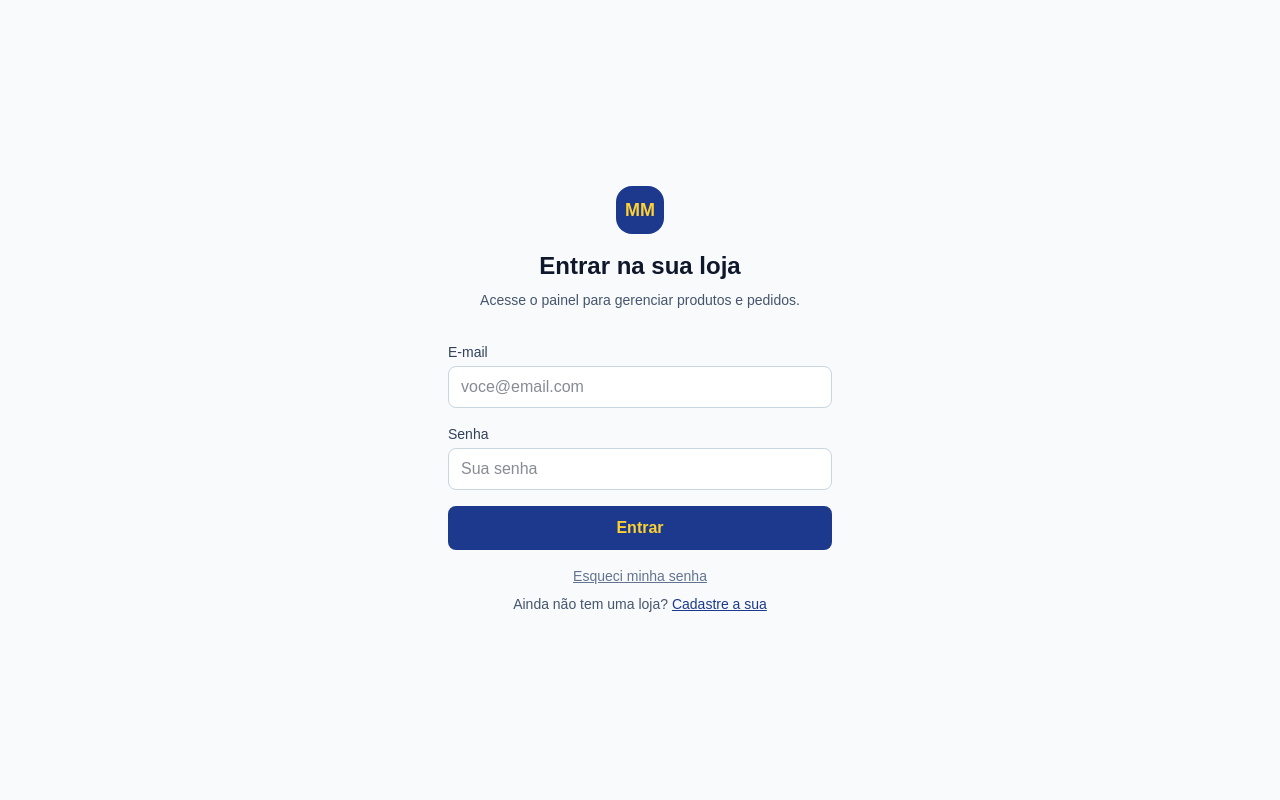
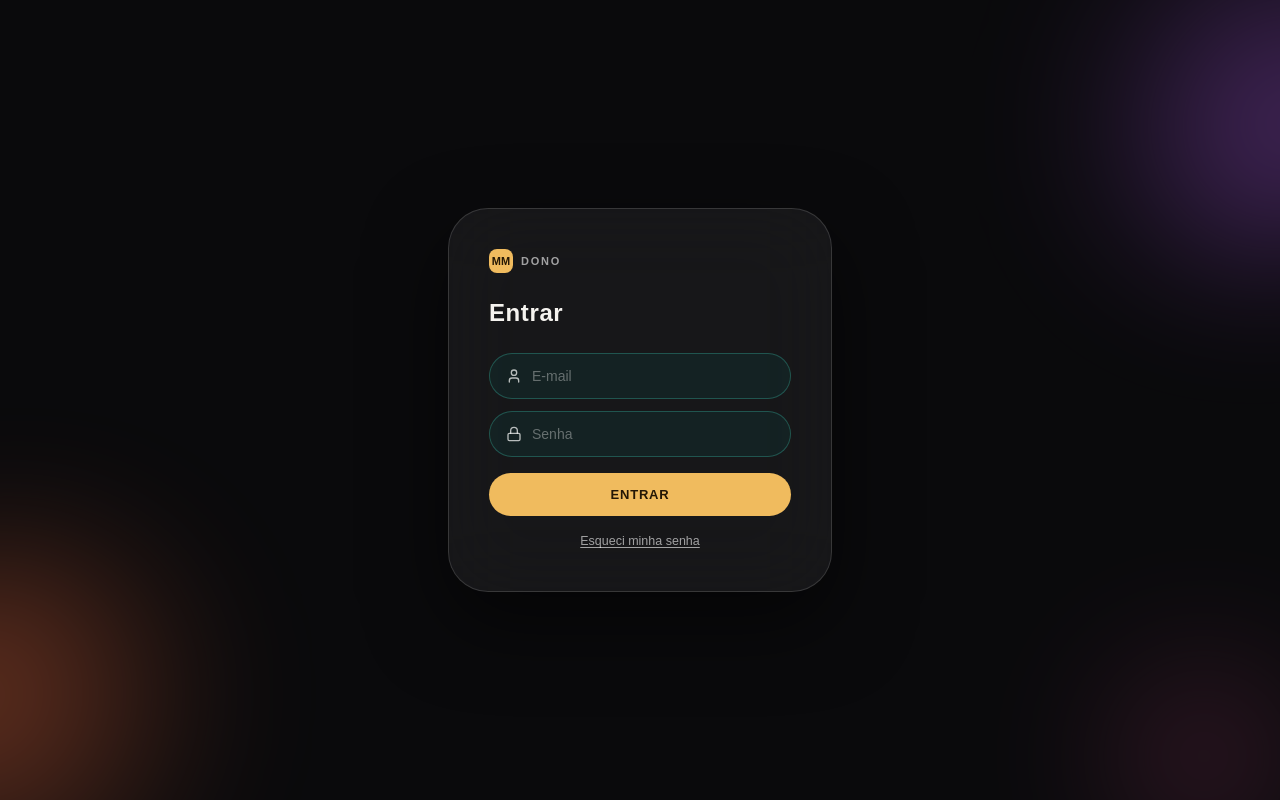
Before and after one commit to comercialcalazanshp-alt/meu-mercado, a Next.js app: page /entrar in a window 1280 px wide. Built offline with nearby package versions, Linux system fonts and the light colour scheme.

Commit message:
Reformula visual da tela de login do dono (vidro escuro + ondas), remove cadastro público
Login agora é exclusivo do dono da loja: tira o link de "cadastrar loja
nova" da tela pública. Lógica de autenticação (Supabase) não muda, só a
aparência.

```diff
--- a/src/app/entrar/page.tsx
+++ b/src/app/entrar/page.tsx
@@ -3,6 +3,7 @@
 import { useState, type FormEvent } from "react";
 import { useRouter } from "next/navigation";
 import { getSupabase } from "@/lib/supabase";
+import { User, Lock } from "lucide-react";
 
 export default function Entrar() {
   const router = useRouter();
@@ -36,69 +37,73 @@ export default function Entrar() {
   }
 
   return (
-    <div className="flex flex-1 flex-col items-center justify-center bg-slate-50 px-6 py-16 dark:bg-slate-950">
-      <div className="w-full max-w-sm">
-        <div className="mb-8 flex flex-col items-center text-center">
-          <div className="flex h-12 w-12 items-center justify-center rounded-2xl bg-blue-900 text-lg font-bold text-amber-300 dark:bg-blue-800">
+    <div className="relative flex min-h-screen flex-1 items-center justify-center overflow-hidden bg-[#0A0A0C] px-6 py-16">
+      <div
+        aria-hidden
+        className="pointer-events-none absolute -bottom-40 -left-44 h-[420px] w-[420px] rounded-full opacity-50 blur-[70px]"
+        style={{ background: "radial-gradient(circle at 35% 35%, #E8683B, transparent 65%)" }}
+      />
+      <div
+        aria-hidden
+        className="pointer-events-none absolute -right-40 -top-32 h-[400px] w-[400px] rounded-full opacity-50 blur-[70px]"
+        style={{ background: "radial-gradient(circle at 65% 65%, #9B4FD1, transparent 65%)" }}
+      />
+      <div
+        aria-hidden
+        className="pointer-events-none absolute -bottom-24 -right-16 h-[280px] w-[280px] rounded-full opacity-30 blur-[70px]"
+        style={{ background: "radial-gradient(circle, #D14F8C, transparent 65%)" }}
+      />
+
+      <div className="relative w-full max-w-sm rounded-[40px] border border-white/[0.14] bg-white/[0.055] p-8 shadow-[0_30px_80px_rgba(0,0,0,0.55)] backdrop-blur-2xl sm:p-10">
+        <div className="mb-6 flex items-center gap-2">
+          <span className="flex h-6 w-6 items-center justify-center rounded-lg bg-[#F0BB5E] text-[11px] font-extrabold text-[#241705]">
             MM
-          </div>
-          <h1 className="mt-4 text-2xl font-bold text-slate-900 dark:text-slate-50">
-            Entrar na sua loja
-          </h1>
-          <p className="mt-2 text-sm text-slate-600 dark:text-slate-400">
-            Acesse o painel para gerenciar produtos e pedidos.
-          </p>
+          </span>
+          <span className="text-[11px] font-bold uppercase tracking-[0.16em] text-white/60">Dono</span>
         </div>
 
-        <form onSubmit={handleSubmit} className="space-y-4">
-          <div>
-            <label className="block text-sm font-medium text-slate-700 dark:text-slate-300">
-              E-mail
-            </label>
+        <h1 className="mb-6 text-2xl font-extrabold tracking-wide text-[#F5F3EF]">Entrar</h1>
+
+        <form onSubmit={handleSubmit} className="space-y-3">
+          <div className="flex items-center gap-2.5 rounded-full border border-teal-300/25 bg-teal-900/20 px-4 py-3">
+            <User size={16} aria-hidden className="shrink-0 text-white/70" />
             <input
               required
               type="email"
+              aria-label="E-mail"
               value={email}
               onChange={(e) => setEmail(e.target.value)}
-              className="mt-1 w-full rounded-lg border border-slate-300 bg-white px-3 py-2 text-slate-900 dark:border-slate-700 dark:bg-slate-900 dark:text-slate-50"
-              placeholder="voce@email.com"
+              placeholder="E-mail"
+              className="w-full bg-transparent text-sm text-[#F5F3EF] outline-none placeholder:text-white/35"
             />
           </div>
-          <div>
-            <label className="block text-sm font-medium text-slate-700 dark:text-slate-300">
-              Senha
-            </label>
+          <div className="flex items-center gap-2.5 rounded-full border border-teal-300/25 bg-teal-900/20 px-4 py-3">
+            <Lock size={16} aria-hidden className="shrink-0 text-white/70" />
             <input
               required
               type="password"
+              aria-label="Senha"
               value={password}
               onChange={(e) => setPassword(e.target.value)}
-              className="mt-1 w-full rounded-lg border border-slate-300 bg-white px-3 py-2 text-slate-900 dark:border-slate-700 dark:bg-slate-900 dark:text-slate-50"
-              placeholder="Sua senha"
+              placeholder="Senha"
+              className="w-full bg-transparent text-sm text-[#F5F3EF] outline-none placeholder:text-white/35"
             />
           </div>
 
-          {error && <p className="text-sm text-red-600">{error}</p>}
+          {error && <p className="px-1 text-sm font-medium text-red-400">{error}</p>}
 
           <button
             type="submit"
             disabled={loading}
-            className="w-full rounded-lg bg-blue-900 px-4 py-2.5 font-semibold text-amber-300 transition-opacity disabled:opacity-60 dark:bg-blue-800"
+            className="mt-1 w-full rounded-full bg-[#F0BB5E] py-3 text-[13px] font-extrabold uppercase tracking-[0.06em] text-[#241705] transition-opacity disabled:opacity-60"
           >
             {loading ? "Entrando…" : "Entrar"}
           </button>
         </form>
 
-        <p className="mt-4 text-center text-sm">
-          <a href="/esqueci-senha" className="text-slate-500 underline dark:text-slate-400">
+        <p className="mt-4 text-center text-[12.5px] text-white/40">
+          <a href="/esqueci-senha" className="text-white/60 underline underline-offset-2 hover:text-white/80">
             Esqueci minha senha
-          </a>
-        </p>
-
-        <p className="mt-2 text-center text-sm text-slate-600 dark:text-slate-400">
-          Ainda não tem uma loja?{" "}
-          <a href="/cadastro" className="font-medium text-blue-900 underline dark:text-blue-400">
-            Cadastre a sua
           </a>
         </p>
       </div>
```
